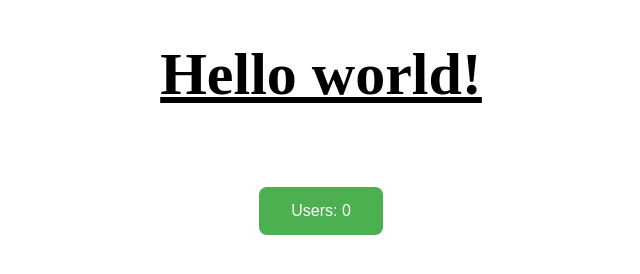
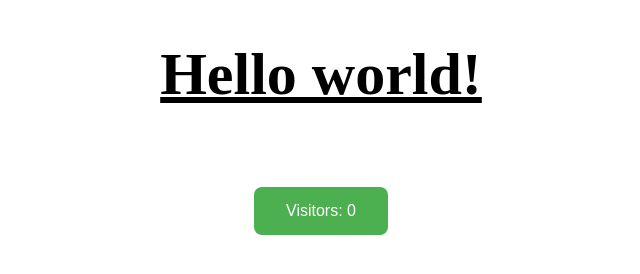
Before and after one commit to new92/new92.github.io, a plain HTML site: page index.html in a window 1280 px wide. Shown: the full height of the page, 319-959 px from the left. Drawn offline with Linux system fonts and the light colour scheme.

Commit message:
Update index.html

```diff
--- a/index.html
+++ b/index.html
@@ -21,7 +21,7 @@
 
       function updateButton(count) {
         const button = document.getElementById('userCountButton');
-        button.textContent = `Users: ${count}`;
+        button.textContent = `Visitors: ${count}`;
       }
 
       window.onload = function() {
```
